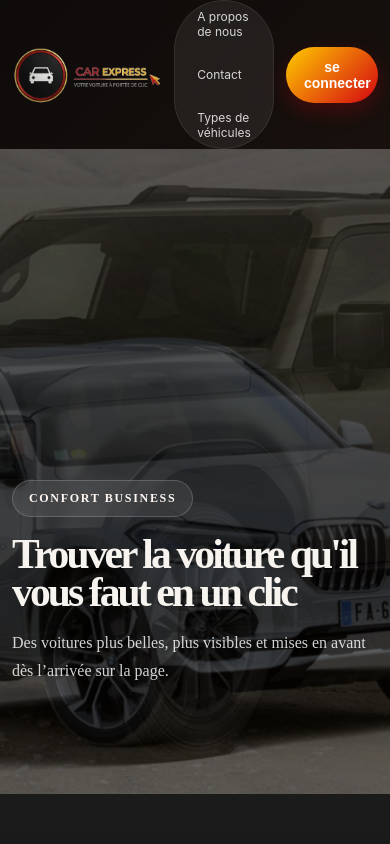
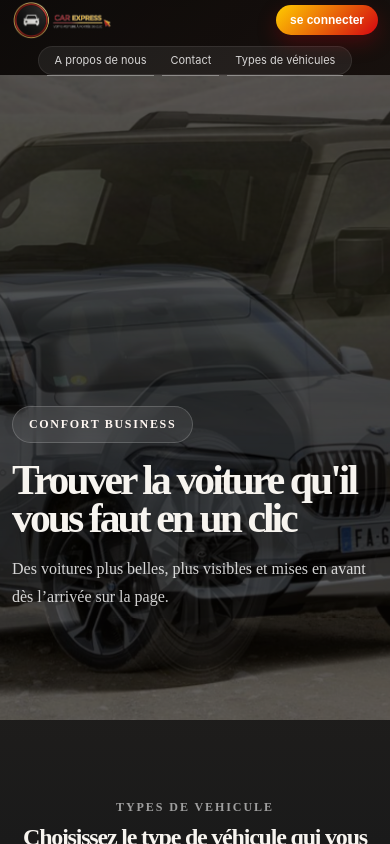
Before and after one commit to YaTedene01/ProjetCarExpress-, a React (Vite) app: page / in a window 390 px wide. Built offline with nearby package versions, Linux system fonts and the light colour scheme.

Commit message:
commitmob

```diff
--- a/src/App.jsx
+++ b/src/App.jsx
@@ -53,7 +53,7 @@ export default function App() {
       )}
       {screen === 'select' && (
         <div style={{ position: 'relative', zIndex: 999999999 }}>
-          <EnhancedRoleSelect onSelect={handleRoleSelect} onBack={handleGetStarted} />
+          <EnhancedRoleSelect onSelect={handleRoleSelect} onBack={handleBack} />
         </div>
       )}
       {screen === 'auth-client' && (
--- a/src/components/EnhancedAuthForm.jsx
+++ b/src/components/EnhancedAuthForm.jsx
@@ -68,7 +68,13 @@ export function EnhancedAuthForm({ title, subtitle, onSubmit, onBack, role }) {
   const formPanelStyle = {
     ...styles.formPanel,
     maxWidth: isMobile ? "100%" : styles.formPanel.maxWidth,
-    padding: isMobile ? 18 : styles.formPanel.padding,
+    padding: isMobile ? 14 : styles.formPanel.padding,
+    borderRadius: isMobile ? 16 : 24,
+  };
+
+  const pageStyle = {
+    ...styles.page,
+    padding: isMobile ? "14px 12px 30px" : "22px 20px 40px",
   };
 
   const handleInputChange = (e) => {
@@ -128,7 +134,7 @@ export function EnhancedAuthForm({ title, subtitle, onSubmit, onBack, role }) {
   };
 
   return (
-    <div style={styles.page}>
+    <div style={pageStyle}>
       <div style={{ ...styles.glow, top: -120, left: -80, background: `radial-gradient(circle, ${config.accent}33, transparent 70%)` }} />
       <div style={{ ...styles.glow, top: 90, right: -120, background: "radial-gradient(circle, rgba(255,255,255,0.12), transparent 70%)" }} />
 
@@ -378,10 +384,11 @@ const styles = {
     margin: "0 auto",
     display: "grid",
     gridTemplateColumns: "minmax(0, 1fr)",
-    gap: 18,
+    gap: "clamp(10px, 2vw, 18px)",
     position: "relative",
     zIndex: 1,
     minWidth: 0,
+    padding: "0 clamp(8px, 2vw, 16px)",
   },
   leftPanel: {
     borderRadius: 34,
@@ -396,20 +403,23 @@ const styles = {
     borderRadius: 999,
     background: "rgba(255,255,255,0.06)",
     color: "#fff",
-    padding: "12px 16px",
+    padding: "clamp(10px, 2.5vw, 12px) clamp(14px, 3vw, 16px)",
     fontWeight: 700,
     cursor: "pointer",
-    marginBottom: 18,
+    marginBottom: "clamp(14px, 3vw, 18px)",
+    fontSize: "clamp(13px, 2.5vw, 14px)",
+    transition: "all 0.2s ease",
+    pointerEvents: "auto",
   },
   brandBar: {
     display: "flex",
     alignItems: "center",
     justifyContent: "center",
-    gap: 14,
-    marginBottom: 26,
+    gap: "clamp(10px, 2vw, 14px)",
+    marginBottom: "clamp(18px, 4vw, 26px)",
   },
   brandBox: {
-    padding: "12px 0",
+    padding: "clamp(8px, 2vw, 12px) 0",
   },
   leftContent: {
     marginBottom: 20,
@@ -524,7 +534,7 @@ const styles = {
   },
   formPanel: {
     borderRadius: 24,
-    padding: 22,
+    padding: "clamp(16px, 4vw, 22px)",
     maxWidth: 560,
     width: "100%",
     margin: "0 auto",
@@ -534,29 +544,31 @@ const styles = {
     boxShadow: "0 20px 60px rgba(0,0,0,0.36)",
     minWidth: 0,
     overflow: "hidden",
+    boxSizing: "border-box",
   },
   formHeader: {
     display: "flex",
-    gap: 14,
+    gap: "clamp(10px, 2vw, 14px)",
     alignItems: "center",
-    marginBottom: 22,
+    marginBottom: "clamp(16px, 3vw, 22px)",
   },
   modeTabs: {
     display: "grid",
     gridTemplateColumns: "repeat(2, minmax(0, 1fr))",
-    gap: 8,
-    padding: 6,
-    borderRadius: 18,
+    gap: "clamp(6px, 1.5vw, 8px)",
+    padding: "clamp(4px, 1vw, 6px)",
+    borderRadius: "clamp(14px, 2.5vw, 18px)",
     background: "rgba(24,21,18,0.04)",
-    marginBottom: 18,
+    marginBottom: "clamp(14px, 3vw, 18px)",
+    width: "100%",
   },
   modeTab: {
     border: "1px solid rgba(255,255,255,0.32)",
-    borderRadius: 14,
+    borderRadius: "clamp(10px, 2vw, 14px)",
     background: "transparent",
     color: "#5f5750",
-    padding: "11px 12px",
-    fontSize: 13,
+    padding: "clamp(8px, 2vw, 11px) clamp(10px, 2vw, 12px)",
+    fontSize: "clamp(12px, 2vw, 13px)",
     fontWeight: 700,
     cursor: "pointer",
   },
@@ -607,7 +619,7 @@ const styles = {
   },
   form: {
     display: "grid",
-    gap: 14,
+    gap: "clamp(12px, 2vw, 14px)",
     minWidth: 0,
   },
   inlineInfo: {
@@ -678,10 +690,10 @@ const styles = {
     maxWidth: "100%",
     minWidth: 0,
     border: "1px solid rgba(24,21,18,0.1)",
-    borderRadius: 18,
+    borderRadius: "clamp(14px, 2.5vw, 18px)",
     background: "rgba(255,255,255,0.86)",
-    padding: "14px 16px",
-    fontSize: 14,
+    padding: "clamp(10px, 2vw, 14px) clamp(12px, 2.5vw, 16px)",
+    fontSize: "clamp(13px, 2vw, 14px)",
     outline: "none",
     color: "#181512",
   },
@@ -713,11 +725,11 @@ const styles = {
     borderRadius: 999,
     background: "linear-gradient(135deg, #111111 0%, #2a241c 100%)",
     color: "#fff",
-    padding: "16px 22px",
+    padding: "clamp(12px, 2.5vw, 16px) clamp(18px, 4vw, 22px)",
     fontWeight: 800,
-    fontSize: 15,
+    fontSize: "clamp(13px, 2.5vw, 15px)",
     cursor: "pointer",
-    marginTop: 6,
+    marginTop: "clamp(4px, 1vw, 6px)",
     boxShadow: "0 18px 34px rgba(17,17,17,0.18)",
   },
   secondaryButton: {
--- a/src/components/EnhancedRoleSelect.jsx
+++ b/src/components/EnhancedRoleSelect.jsx
@@ -62,13 +62,7 @@ export function EnhancedRoleSelect({ onSelect, onBack }) {
       <div style={styles.container}>
         <div style={styles.topBar}>
           <button
-            onClick={() => {
-              try {
-                window.location.assign('/');
-              } catch (e) {
-                window.location.href = '/';
-              }
-            }}
+            onClick={onBack}
             style={styles.backButton}
             type="button"
           >
@@ -172,6 +166,7 @@ const styles = {
     background:
       "radial-gradient(circle at top left, rgba(255,204,0,0.16), transparent 26%), radial-gradient(circle at top right, rgba(212,5,17,0.12), transparent 24%), linear-gradient(180deg, #090909 0%, #111111 52%, #17120f 100%)",
     color: "#fff",
+    pointerEvents: "auto",
   },
   glowLeft: {
     position: "absolute",
@@ -194,34 +189,38 @@ const styles = {
   container: {
     maxWidth: 1280,
     margin: "0 auto",
-    padding: "24px 20px 44px",
+    padding: "clamp(16px, 4vw, 24px) clamp(12px, 3vw, 20px) clamp(28px, 5vw, 44px)",
     position: "relative",
     zIndex: 1,
+    pointerEvents: "auto",
   },
   topBar: {
     display: "flex",
     alignItems: "center",
     justifyContent: "space-between",
-    gap: 16,
+    gap: "clamp(10px, 2vw, 16px)",
     flexWrap: "wrap",
-    marginBottom: 26,
+    marginBottom: "clamp(18px, 3vw, 26px)",
+    pointerEvents: "auto",
   },
   backButton: {
     border: "1px solid rgba(255,255,255,0.12)",
     borderRadius: 999,
     background: "rgba(255,255,255,0.06)",
     color: "#fff",
-    padding: "12px 16px",
+    padding: "clamp(10px, 2vw, 12px) clamp(14px, 3vw, 16px)",
     fontWeight: 700,
     cursor: "pointer",
+    fontSize: "clamp(12px, 2vw, 14px)",
+    pointerEvents: "auto",
   },
   brandWrap: {
     display: "flex",
     alignItems: "center",
-    gap: 14,
+    gap: "clamp(10px, 2vw, 14px)",
   },
   brandBox: {
-    padding: "12px 0",
+    padding: "clamp(8px, 2vw, 12px) 0",
   },
   logo: {
     height: 36,
@@ -234,12 +233,12 @@ const styles = {
   layout: {
     display: "grid",
     gridTemplateColumns: "1fr",
-    gap: 40,
-    marginBottom: 18,
+    gap: "clamp(24px, 5vw, 40px)",
+    marginBottom: "clamp(12px, 2vw, 18px)",
   },
   heroPanel: {
-    borderRadius: 32,
-    padding: 28,
+    borderRadius: "clamp(20px, 3vw, 32px)",
+    padding: "clamp(18px, 4vw, 28px)",
     background: "linear-gradient(180deg, rgba(255,255,255,0.08), rgba(255,255,255,0.04))",
     border: "1px solid rgba(255,255,255,0.1)",
     boxShadow: "0 30px 80px rgba(0,0,0,0.18)",
@@ -266,12 +265,12 @@ const styles = {
   statsGrid: {
     display: "grid",
     gridTemplateColumns: "1fr",
-    gap: 12,
-    marginTop: 22,
+    gap: "clamp(8px, 1.5vw, 12px)",
+    marginTop: "clamp(16px, 3vw, 22px)",
   },
   infoBadge: {
-    borderRadius: 22,
-    padding: "16px 16px",
+    borderRadius: "clamp(16px, 2.5vw, 22px)",
+    padding: "clamp(12px, 2vw, 16px)",
     background: "rgba(255,255,255,0.06)",
     border: "1px solid rgba(255,255,255,0.08)",
   },
@@ -290,8 +289,8 @@ const styles = {
     display: "grid",
     gridTemplateColumns: "repeat(3, minmax(0, 1fr))",
     alignItems: "start",
-    gap: 16,
-    marginTop: 28,
+    gap: "clamp(12px, 2vw, 16px)",
+    marginTop: "clamp(18px, 3vw, 28px)",
     position: "relative",
     zIndex: 3,
     maxHeight: "calc(100vh - 360px)",
@@ -300,9 +299,9 @@ const styles = {
   roleCard: {
     textAlign: "left",
     border: "1px solid rgba(255,255,255,0.14)",
-    borderRadius: 28,
+    borderRadius: "clamp(20px, 3vw, 28px)",
     background: "rgba(255,255,255,0.06)",
-    padding: 22,
+    padding: "clamp(16px, 3vw, 22px)",
     color: "#fff",
     cursor: "pointer",
     position: "relative",
--- a/src/hooks/useAppState.js
+++ b/src/hooks/useAppState.js
@@ -13,7 +13,7 @@ export const useAppState = () => {
 
   const handleGetStarted = () => setScreen('select');
   const handleRoleSelect = (role) => setScreen('auth-' + role);
-  const handleBack = () => setScreen('select');
+  const handleBack = () => setScreen('landing');
 
   const handleClientLogin = (userData) => {
     setUser(userData);
--- a/src/pages/LandingPage.jsx
+++ b/src/pages/LandingPage.jsx
@@ -65,11 +65,23 @@ export default function LandingPage({ onGetStarted }) {
     gridTemplateColumns: isMobile ? "repeat(auto-fit, minmax(140px, 1fr))" : styles.footerGrid.gridTemplateColumns,
   };
 
+  const storyGridStyle = {
+    ...styles.storyGrid,
+    gridTemplateColumns: isMobile ? "1fr" : styles.storyGrid.gridTemplateColumns,
+    gap: isMobile ? 20 : styles.storyGrid.gap,
+  };
+
+  const storyLogoCardStyle = {
+    ...styles.storyLogoCard,
+    minWidth: isMobile ? 200 : 280,
+    padding: isMobile ? 16 : styles.storyLogoCard.padding,
+  };
+
   // Responsive button styles
   const loginButtonStyle = {
     ...styles.loginButton,
-    padding: isMobile ? "12px 18px" : "14px 22px",
-    fontSize: isMobile ? 14 : 15,
+    padding: isMobile ? "8px 14px" : "14px 22px",
+    fontSize: isMobile ? 12 : 15,
   };
 
   const typeArrowStyle = {
@@ -92,7 +104,7 @@ export default function LandingPage({ onGetStarted }) {
 
   // Responsive logo style
   const logoStyle = {
-    height: isMobile ? 60 : 78,
+    height: isMobile ? 40 : 78,
     display: "block"
   };
 
@@ -124,8 +136,11 @@ export default function LandingPage({ onGetStarted }) {
   // Responsive text styles
   const navLinkStyle = {
     ...styles.navLink,
-    fontSize: isMobile ? 12 : 13,
-    padding: isMobile ? "8px 10px" : "10px 14px",
+    fontSize: isMobile ? 11 : 13,
+    padding: isMobile ? "6px 8px" : "10px 14px",
+    borderBottom: isMobile ? "1px solid rgba(255,255,255,0.35)" : "none",
+    paddingBottom: isMobile ? "8px" : "10px",
+    marginBottom: isMobile ? "-2px" : 0,
   };
 
   const navLinkHoverStyle = {
@@ -293,15 +308,66 @@ export default function LandingPage({ onGetStarted }) {
 
       <section style={{ background: "linear-gradient(135deg, #181311 0%, #2d1f19 54%, #493026 100%)", color: "#fff", paddingBottom: 0, position: "relative", zIndex: 1 }}>
         <nav style={{ ...responsivePageShell, position: "relative", zIndex: 6 }}>
+          {isMobile ? (
+            <div style={{ display: "flex", flexDirection: "column", gap: 6, alignItems: "center" }}>
+              <div style={{ display: "flex", justifyContent: "space-between", alignItems: "center", width: "100%" }}>
+                <div style={{ display: "flex", alignItems: "center" }}>
+                  <img src={logo} alt="Car Express" style={logoStyle} />
+                </div>
+                <button
+                  onClick={onGetStarted}
+                  onMouseEnter={() => setHoveredLogin(true)}
+                  onMouseLeave={() => setHoveredLogin(false)}
+                  style={{
+                    ...loginButtonStyle,
+                    ...(hoveredLogin ? styles.loginButtonHover : {}),
+                  }}
+                >
+                  se connecter
+                </button>
+              </div>
+              <div
+                style={{
+                  display: "flex",
+                  alignItems: "center",
+                  gap: 8,
+                  flexWrap: "wrap",
+                  padding: "0 8px",
+                  borderRadius: 999,
+                  background: "rgba(255,255,255,0.07)",
+                  border: "1px solid rgba(255,255,255,0.08)",
+                  flexDirection: "row",
+                }}
+              >
+                {navItems.map((item) => {
+                  const isTargetHover = ["Contact", "A propos de nous", "Types de véhicules"].includes(item.label);
+                  return (
+                    <a
+                      key={item.label}
+                      href={item.href}
+                      onMouseEnter={() => isTargetHover && setHoveredNav(item.href)}
+                      onMouseLeave={() => isTargetHover && setHoveredNav(null)}
+                      style={{
+                        ...navLinkStyle,
+                        ...(hoveredNav === item.href && isTargetHover ? navLinkHoverStyle : {}),
+                      }}
+                    >
+                      {item.label}
+                    </a>
+                  );
+                })}
+              </div>
+            </div>
+          ) : (
             <div
               style={{
                 display: "grid",
                 gridTemplateColumns: "auto 1fr auto",
-              gap: isMobile ? 12 : 18,
+                gap: 18,
                 alignItems: "center",
               }}
             >
-            <div style={{ display: "flex", alignItems: "center" }}>
+              <div style={{ display: "flex", alignItems: "center", justifyContent: "flex-start" }}>
                 <img src={logo} alt="Car Express" style={logoStyle} />
               </div>
 
@@ -310,12 +376,13 @@ export default function LandingPage({ onGetStarted }) {
                   justifySelf: "center",
                   display: "flex",
                   alignItems: "center",
-                gap: isMobile ? 12 : 18,
+                  gap: 18,
                   flexWrap: "wrap",
-                padding: isMobile ? "0 12px" : "0 18px",
+                  padding: "0 18px",
                   borderRadius: 999,
                   background: "rgba(255,255,255,0.07)",
                   border: "1px solid rgba(255,255,255,0.08)",
+                  flexDirection: "row",
                 }}
               >
                 {navItems.map((item) => {
@@ -343,12 +410,13 @@ export default function LandingPage({ onGetStarted }) {
                 onMouseLeave={() => setHoveredLogin(false)}
                 style={{
                   ...loginButtonStyle,
-                ...(hoveredLogin ? styles.loginButtonHover : {})
+                  ...(hoveredLogin ? styles.loginButtonHover : {}),
                 }}
               >
                 se connecter
               </button>
             </div>
+          )}
         </nav>
 
         <div style={styles.heroBackdrop} />
@@ -428,9 +496,9 @@ export default function LandingPage({ onGetStarted }) {
         </div>
       </section>
 
-      <section id="about" style={{ ...pageShell, ...styles.anchorSection, paddingTop: 0, paddingBottom: 16, marginTop: -80 }}>
-        <div className="landing-luxe-hero" style={styles.storyGrid}>
-          <div style={styles.storyLogoCard}>
+      <section id="about" style={{ ...pageShell, ...styles.anchorSection, paddingTop: 0, paddingBottom: 16, marginTop: isMobile ? 0 : -80 }}>
+        <div className="landing-luxe-hero" style={storyGridStyle}>
+          <div style={storyLogoCardStyle}>
             <img src={logo} alt="Car Express" style={{ width: "100%", maxWidth: 360 }} />
           </div>
 
@@ -849,7 +917,7 @@ const styles = {
     alignItems: "center",
   },
   storyLogoCard: {
-    minHeight: 300,
+    minWidth: 280,
     display: "grid",
     placeItems: "center",
     background: "transparent",
```
Also changed, not shown: 1 other file (tests, documents, lock files or other folders). Lines whose indentation alone changed are shown as unchanged.
